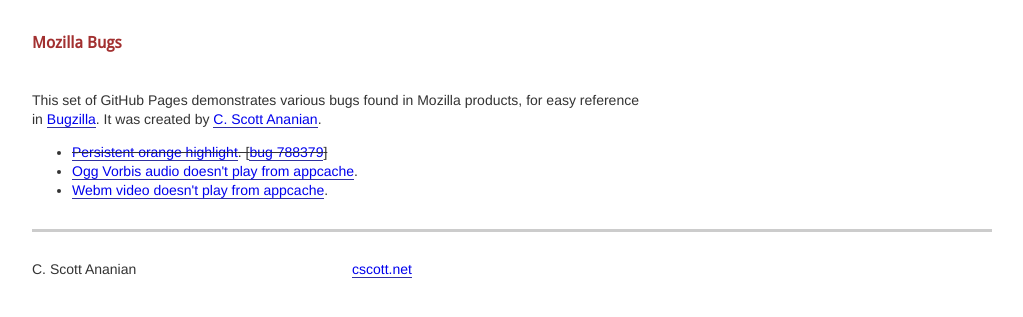
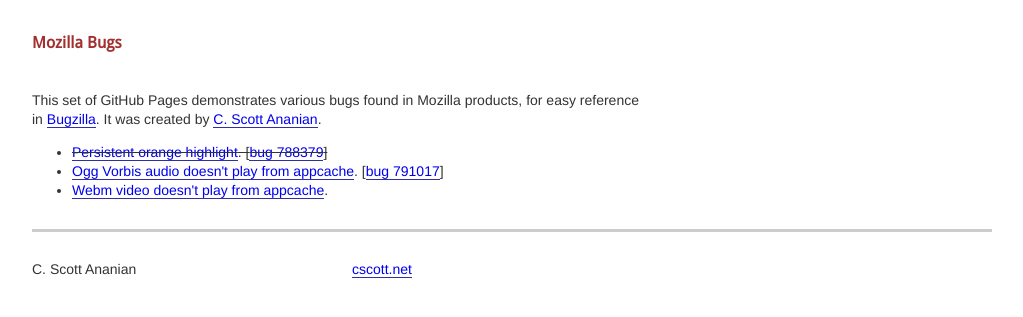
Before and after one commit to cscott/mozbugs, a Jekyll site: the page built from index.html, in a window 1280 px wide. Shown: the top 317 px of the page, without its empty margins (128-1151 px from the left). Built offline with Jekyll 4.4.1, drawn with Linux system fonts in a browser that asks for light colours.

Commit message:
Rename audiobug to 791017 (bugzilla bug #).

```diff
--- a/index.html
+++ b/index.html
@@ -14,7 +14,8 @@
 <li class="fixed"><a href="788379/">Persistent orange highlight</a>.
   [<a href="https://bugzilla.mozilla.org/show_bug.cgi?id=788379">bug 788379</a>]
 </li>
-<li><a href="audiobug/">Ogg Vorbis audio doesn't play from appcache</a>.
+<li><a href="791017/">Ogg Vorbis audio doesn't play from appcache</a>.
+  [<a href="https://bugzilla.mozilla.org/show_bug.cgi?id=791017">bug 791017</a>]
 </li>
 <li><a href="videobug/">Webm video doesn't play from appcache</a>.
 </li>
```
Also changed, not shown: 791017/index.html (renamed from audiobug/index.html), 8 other files.
